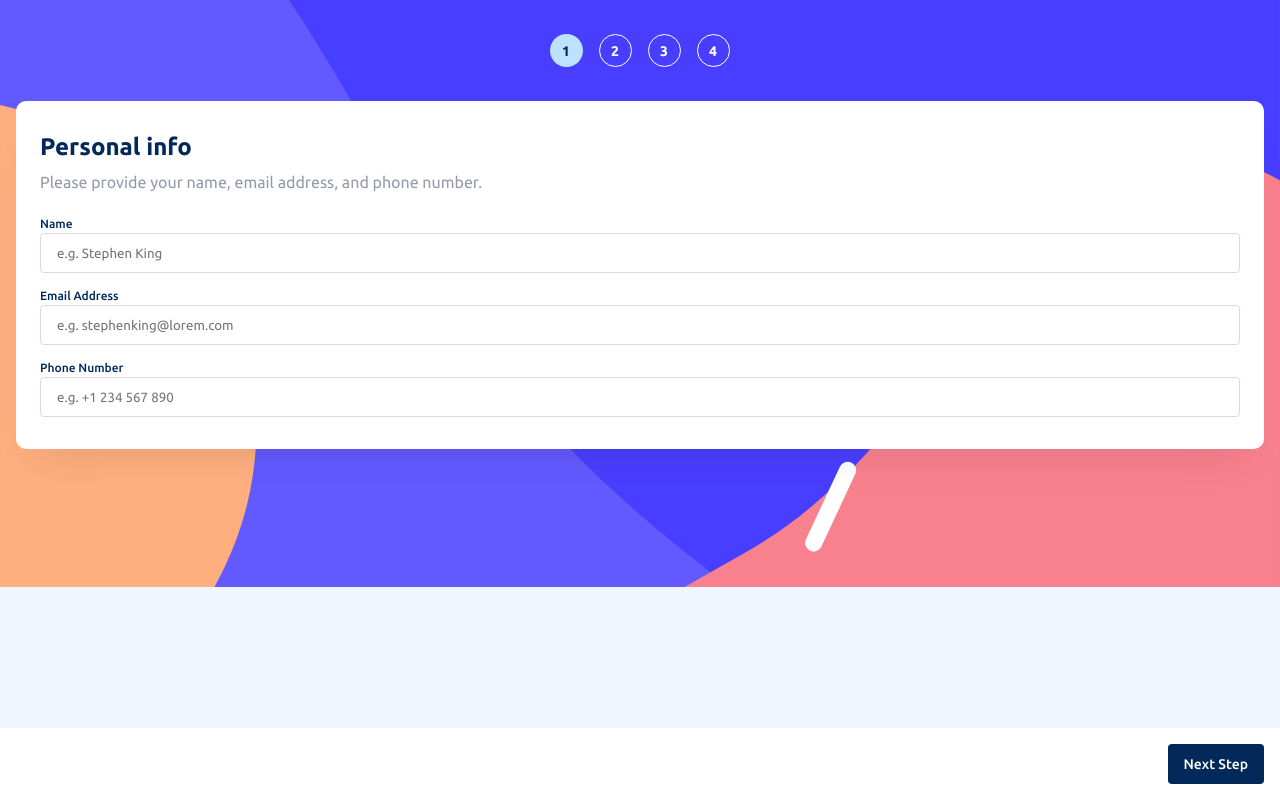
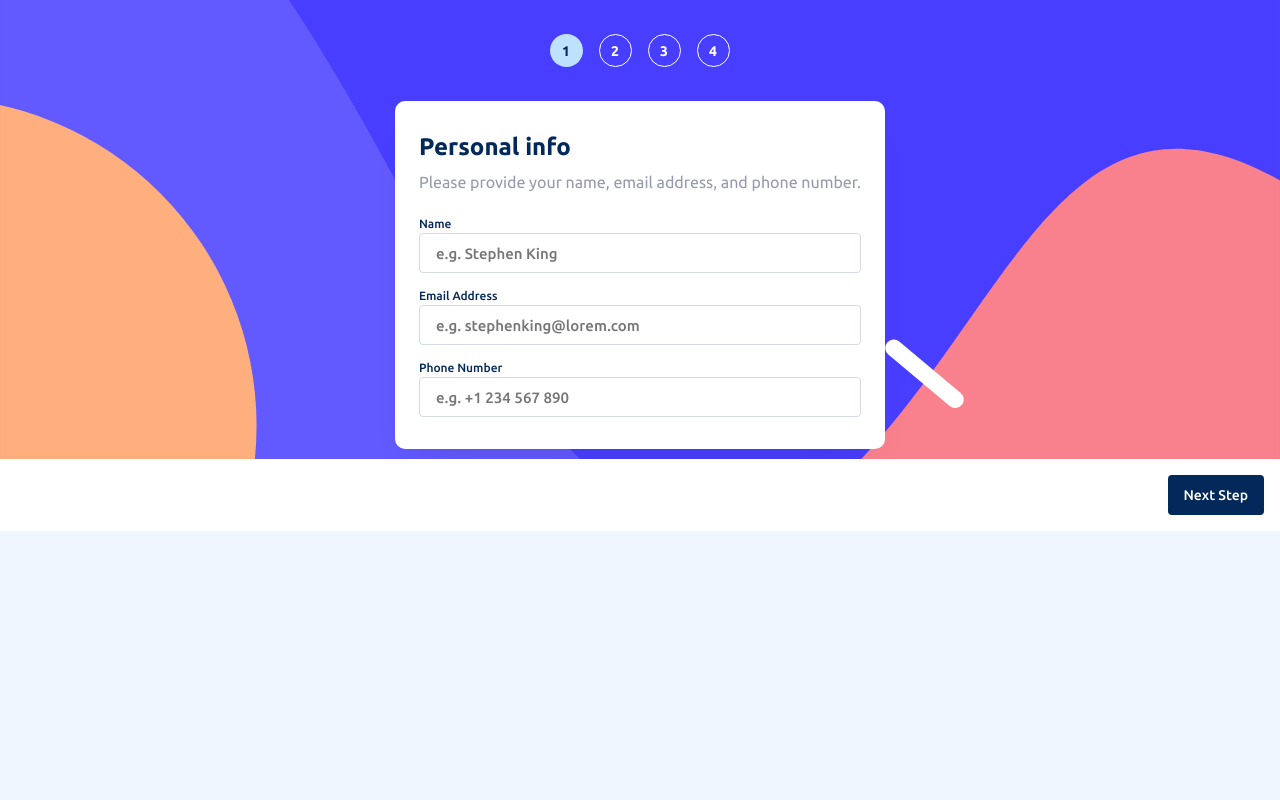
Before and after one commit to Zuzuu1992/Multi-step-form---Front, a React (Vite) app: page / in a window 1280 px wide. Built offline with nearby package versions, Linux system fonts and the light colour scheme.

Commit message:
feat:work on first page responsive

```diff
--- a/src/App.tsx
+++ b/src/App.tsx
@@ -1,6 +1,6 @@
 import styled from "styled-components";
 import { BrowserRouter as Router, Routes, Route } from "react-router-dom";
-import Background from "../src/assets/bg-sidebar-mobile.svg";
+// import Background from "../src/assets/bg-sidebar-mobile.svg";
 import PersonalInfo from "./pages/PersonalInfo";
 import SelectPlan from "./pages/SelectPlan";
 import PickAddOns from "./pages/PickAddOns";
@@ -26,11 +26,15 @@ function App() {
 export default App;
 
 const Main = styled.div`
-  background-image: url(${Background});
   width: 100%;
-  height: 100%;
-  background-repeat: no-repeat;
-  background-size: 100%;
+  /* height: 100%; */
+  /* background-repeat: no-repeat; */
+  /* background-size: 100%; */
   position: relative;
   /* display: flex; */
+  @media (min-width: 1440px) {
+    /* background-color: red; */
+    background: var(--BG, #eff5ff);
+    padding: 154px 250px;
+  }
 `;
--- a/src/components/Pagination.tsx
+++ b/src/components/Pagination.tsx
@@ -1,5 +1,7 @@
 import styled from "styled-components";
 import { useLocation, useNavigate } from "react-router-dom";
+import BackgroundDesktop from "../assets/bg-sidebar-desktop.svg";
+import { useEffect, useState } from "react";
 
 interface PaginationProps {
   activePage: number;
@@ -8,9 +10,102 @@ interface PaginationProps {
 function Pagination({ activePage }: PaginationProps) {
   const navigate = useNavigate();
   const location = useLocation();
+  const [isDesktop, setIsDesktop] = useState(window.innerWidth >= 1440);
 
-  {
+  const handleResize = () => {
+    setIsDesktop(window.innerWidth >= 1440);
+  };
+
+  useEffect(() => {
+    window.addEventListener("resize", handleResize);
+
+    return () => {
+      window.removeEventListener("resize", handleResize);
+    };
+  }, []);
+
   return (
+    <>
+      {isDesktop ? (
+        <NumberBox>
+          <DesktopWrapper>
+            <Number
+              style={{
+                background: location.pathname === "/" ? "#bee2fd" : "none",
+                color: location.pathname === "/" ? "#022959" : "white",
+                border: location.pathname === "/" ? "none" : "1px solid white",
+              }}
+              onClick={() => {
+                navigate("/");
+              }}
+            >
+              1
+            </Number>
+            <StepTextBox>
+              <StepNumber>STEP 1</StepNumber>
+              <StepTiTle>YOUR INFO</StepTiTle>
+            </StepTextBox>
+          </DesktopWrapper>
+          <DesktopWrapper>
+            <Number
+              style={{
+                background: location.pathname === "/plan" ? "#bee2fd" : "none",
+                color: location.pathname === "/plan" ? "#022959" : "white",
+                border:
+                  location.pathname === "/plan" ? "none" : "1px solid white",
+              }}
+              onClick={() => {
+                navigate("/plan");
+              }}
+            >
+              2
+            </Number>
+            <StepTextBox>
+              <StepNumber>STEP 2</StepNumber>
+              <StepTiTle>SELECT PLAN</StepTiTle>
+            </StepTextBox>
+          </DesktopWrapper>
+          <DesktopWrapper>
+            <Number
+              style={{
+                background: location.pathname === "/pick" ? "#bee2fd" : "none",
+                color: location.pathname === "/pick" ? "#022959" : "white",
+                border:
+                  location.pathname === "/pick" ? "none" : "1px solid white",
+              }}
+              onClick={() => {
+                navigate("/pick");
+              }}
+            >
+              3
+            </Number>
+            <StepTextBox>
+              <StepNumber>STEP 3</StepNumber>
+              <StepTiTle>ADD-ONS</StepTiTle>
+            </StepTextBox>
+          </DesktopWrapper>
+          <DesktopWrapper>
+            <Number
+              style={{
+                background:
+                  location.pathname === "/finish" ? "#bee2fd" : "none",
+                color: location.pathname === "/finish" ? "#022959" : "white",
+                border:
+                  location.pathname === "/finish" ? "none" : "1px solid white",
+              }}
+              onClick={() => {
+                navigate("/finish");
+              }}
+            >
+              4
+            </Number>
+            <StepTextBox>
+              <StepNumber>STEP 4</StepNumber>
+              <StepTiTle>SUMMARY</StepTiTle>
+            </StepTextBox>
+          </DesktopWrapper>
+        </NumberBox>
+      ) : (
         <NumberBox>
           <Number
             style={{
@@ -28,7 +123,8 @@ function Pagination({ activePage }: PaginationProps) {
             style={{
               background: location.pathname === "/plan" ? "#bee2fd" : "none",
               color: location.pathname === "/plan" ? "#022959" : "white",
-            border: location.pathname === "/plan" ? "none" : "1px solid white",
+              border:
+                location.pathname === "/plan" ? "none" : "1px solid white",
             }}
             onClick={() => {
               navigate("/plan");
@@ -40,7 +136,8 @@ function Pagination({ activePage }: PaginationProps) {
             style={{
               background: location.pathname === "/pick" ? "#bee2fd" : "none",
               color: location.pathname === "/pick" ? "#022959" : "white",
-            border: location.pathname === "/pick" ? "none" : "1px solid white",
+              border:
+                location.pathname === "/pick" ? "none" : "1px solid white",
             }}
             onClick={() => {
               navigate("/pick");
@@ -62,8 +159,9 @@ function Pagination({ activePage }: PaginationProps) {
             4
           </Number>
         </NumberBox>
+      )}
+    </>
   );
-  }
 }
 
 export default Pagination;
@@ -71,7 +169,35 @@ export default Pagination;
 const NumberBox = styled.div`
   display: flex;
   column-gap: 16px;
+  @media (min-width: 1440px) {
+    flex-direction: column;
+    background-image: url(${BackgroundDesktop});
+    background-size: 274px;
+    background-repeat: no-repeat;
+    padding: 40px 32px;
+    row-gap: 32px;
+    border-radius: 10px;
+    flex-grow: 1;
+    height: 100%;
+
+    /* width: 39%; */
+    height: 100%;
+    /* width: 40%; */
+  }
 `;
+
+// const NumberBoxDesktop = styled.div`
+//   display: block;
+//   display: flex;
+//   column-gap: 16px;
+//   @media (min-width: 1440px) {
+//     flex-direction: column;
+//     background-image: url(${BackgroundDesktop});
+//     background-repeat: no-repeat;
+//     padding: 40px 32px;
+//     row-gap: 32px;
+//   }
+// `;
 
 const Number = styled.button`
   border-radius: 50%;
@@ -93,3 +219,35 @@ const Number = styled.button`
   text-transform: uppercase;
   cursor: pointer;
 `;
+
+const DesktopWrapper = styled.div`
+  display: flex;
+  column-gap: 16px;
+  align-items: center;
+`;
+
+const StepTextBox = styled.div`
+  display: flex;
+  flex-direction: column;
+  row-gap: 4px;
+`;
+
+const StepNumber = styled.div`
+  color: var(--Light-Blue, #abbcff);
+  font-family: Ubuntu;
+  font-size: 12px;
+  font-style: normal;
+  font-weight: 400;
+  line-height: normal;
+`;
+
+const StepTiTle = styled.div`
+  color: var(--White, #fff);
+  font-family: Ubuntu;
+  font-size: 14px;
+  font-style: normal;
+  font-weight: 700;
+  line-height: normal;
+  letter-spacing: 1px;
+  text-transform: uppercase;
+`;
--- a/src/index.css
+++ b/src/index.css
@@ -22,7 +22,8 @@
 html,
 body {
   width: 100%;
-  height: 100%;
+  /* height: 100%; */
+  height: 100vh;
   /* font-family: "Ubuntu", sans-serif !important; */
 }
 
@@ -31,5 +32,5 @@ body {
 }
 
 #root {
-  height: 100%;
+  /* height: 100%; */
 }
--- a/src/pages/FinishingUp.tsx
+++ b/src/pages/FinishingUp.tsx
@@ -5,6 +5,7 @@ import useActivePage from "../store/useActivePage";
 import { useNavigate } from "react-router-dom";
 import Thank from "../components/Thank";
 import { useState } from "react";
+import Background from "../assets/bg-sidebar-mobile.svg";
 
 function FinishingUp() {
   const activePage = useActivePage((state) => state.activePage);
@@ -63,6 +64,17 @@ function FinishingUp() {
 
 export default FinishingUp;
 
+const Option = styled.div`
+  display: flex;
+  flex-direction: column;
+  align-items: center;
+  row-gap: 34px;
+  background-image: url(${Background});
+  background-repeat: no-repeat;
+  background-size: 100%;
+  height: 30%;
+`;
+
 const Process = styled.div`
   display: flex;
   flex-direction: column;
@@ -71,13 +83,6 @@ const Process = styled.div`
   /* padding: 34px 16px; */
   padding: 34px 16px 82px 16px;
   width: 100%;
-`;
-
-const Option = styled.div`
-  display: flex;
-  flex-direction: column;
-  align-items: center;
-  row-gap: 34px;
 `;
 
 const Card = styled.div`
--- a/src/pages/PersonalInfo.tsx
+++ b/src/pages/PersonalInfo.tsx
@@ -6,6 +6,9 @@ import { yupResolver } from "@hookform/resolvers/yup";
 import loginSchema from "../loginSchema";
 import { useFormStore } from "../store/useFormStore";
 import useActivePage from "../store/useActivePage";
+import Background from "../assets/bg-sidebar-mobile.svg";
+import BackgroundDesktop from "../assets/bg-sidebar-desktop.svg";
+import { useEffect, useState } from "react";
 
 interface FormData {
   name: string;
@@ -15,6 +18,20 @@ interface FormData {
 
 function PersonalInfo() {
   const navigate = useNavigate();
+  const [isDesktop, setIsDesktop] = useState(window.innerWidth >= 1440);
+
+  const handleResize = () => {
+    setIsDesktop(window.innerWidth >= 1440);
+  };
+
+  useEffect(() => {
+    window.addEventListener("resize", handleResize);
+
+    return () => {
+      window.removeEventListener("resize", handleResize);
+    };
+  }, []);
+
   const { inputInfo, setInputInfo } = useFormStore();
   const activePage = useActivePage((state) => state.activePage);
 
@@ -104,9 +121,12 @@ function PersonalInfo() {
                   // onBlur={handleInputBlur}
                 />
               </FillBox>
-              <Next>
-                <NextBtn type="submit">Next Step</NextBtn>
-              </Next>
+              {!isDesktop && (
+                <Next>
+                  <NextBtn type="submit">Next Step</NextBtn>
+                </Next>
+              )}
+              {isDesktop && <NextBtn type="submit">Next Step</NextBtn>}
             </Form>
           </Card>
         </Process>
@@ -117,6 +137,37 @@ function PersonalInfo() {
 
 export default PersonalInfo;
 
+const Option = styled.div`
+  display: flex;
+  flex-direction: column;
+  align-items: center;
+  row-gap: 34px;
+  background-image: url(${Background});
+  background-repeat: no-repeat;
+  background-size: 100%;
+  height: 30%;
+
+  @media (min-width: 1440px) {
+    /* background-image: url(${BackgroundDesktop});
+    background-size: 30%;
+    height: 100%;
+    align-items: flex-end;
+    background-color: white;
+    padding-right: 100px;
+    background-position: 16px 20px;
+    background-size: 34%; */
+    background-image: none;
+    /* background-color: yellow; */
+    background: var(--White, #fff);
+    /* height: 100%; */
+    /* height: auto; */
+    height: 600px;
+    padding: 16px;
+    border-radius: 15px;
+    align-items: stretch;
+  }
+`;
+
 const Process = styled.div`
   display: flex;
   flex-direction: column;
@@ -125,13 +176,16 @@ const Process = styled.div`
   /* padding: 34px 16px; */
   padding: 34px 16px 82px 16px;
   width: 100%;
-`;
-
-const Option = styled.div`
-  display: flex;
-  flex-direction: column;
-  align-items: center;
-  row-gap: 34px;
+  @media (min-width: 1440px) {
+    /* width: 60%; */
+    flex-direction: row;
+    column-gap: 0px;
+    align-items: flex-start;
+    padding: 0;
+    height: 100%;
+    justify-content: center;
+    width: auto;
+  }
 `;
 
 const Card = styled.div`
@@ -139,7 +193,14 @@ const Card = styled.div`
   border-radius: 10px;
   box-shadow: 0px 25px 40px -20px rgba(0, 0, 0, 0.1);
   padding: 32px 24px;
-  width: 100%;
+  /* width: 100%; */
+  @media (min-width: 1440px) {
+    padding: 40px 100px 32px 100px;
+    box-shadow: none;
+    /* flex-grow: 1; */
+    height: 100%;
+    width: 72%;
+  }
 `;
 
 const Chapter = styled.div`
@@ -147,6 +208,10 @@ const Chapter = styled.div`
   flex-direction: column;
   row-gap: 9px;
   margin-bottom: 22px;
+  @media (min-width: 1440px) {
+    margin-bottom: 35px;
+    row-gap: 11px;
+  }
 `;
 
 const Title = styled.div`
@@ -156,6 +221,9 @@ const Title = styled.div`
   font-style: normal;
   font-weight: 700;
   line-height: normal;
+  @media (min-width: 1440px) {
+    font-size: 32px;
+  }
 `;
 
 const Instruction = styled.div`
@@ -181,6 +249,10 @@ const Next = styled.div`
   position: absolute;
   bottom: 0;
   right: 0;
+  @media (min-width: 1440px) {
+    position: static;
+    padding: 92px 0px 0px 0px;
+  }
 `;
 
 // const Back = styled.div`
@@ -204,6 +276,18 @@ const NextBtn = styled.button`
   font-weight: 500;
   line-height: normal;
   border: none;
+  cursor: pointer;
+  transition: all 0.3s;
+  &:hover {
+    background: #164a8a;
+  }
+  @media (min-width: 1440px) {
+    font-size: 16px;
+    padding: 14px 24px;
+    width: 123px;
+    align-self: flex-end;
+    margin-top: 92px;
+  }
 `;
 
 const Form = styled.form`
@@ -211,12 +295,18 @@ const Form = styled.form`
   display: flex;
   flex-direction: column;
   row-gap: 16px;
+  @media (min-width: 1440px) {
+    row-gap: 24px;
+  }
 `;
 
 const FillBox = styled.div`
   display: flex;
   flex-direction: column;
   row-gap: 3px;
+  @media (min-width: 1440px) {
+    row-gap: 8px;
+  }
 `;
 
 const Input = styled.input`
@@ -225,7 +315,15 @@ const Input = styled.input`
   border: 1px solid var(--border-color, #d6d9e6);
   background: var(--white);
   font-family: "Ubuntu", sans-serif;
+  color: var(--Denim, #022959);
   padding-left: 16px;
+  font-size: 15px;
+  font-style: normal;
+  font-weight: 500;
+  line-height: normal;
+  @media (min-width: 1440px) {
+    font-size: 16px;
+  }
   ::placeholder {
     color: var(--coolGrey);
     font-family: "Ubuntu", sans-serif;
@@ -233,6 +331,9 @@ const Input = styled.input`
     font-style: normal;
     font-weight: 500;
     line-height: normal;
+    @media (min-width: 1440px) {
+      font-size: 16px;
+    }
   }
 `;
 
@@ -243,6 +344,9 @@ const Label = styled.label`
   font-style: normal;
   font-weight: 500;
   line-height: normal;
+  @media (min-width: 1440px) {
+    font-size: 14px;
+  }
 `;
 
 const ErrorLabelBox = styled.div`
@@ -259,4 +363,6 @@ const ErrorMessage = styled.p`
   font-style: normal;
   font-weight: 500;
   line-height: normal;
+  @media (min-width: 1440px) {
+  }
 `;
--- a/src/pages/PickAddOns.tsx
+++ b/src/pages/PickAddOns.tsx
@@ -3,6 +3,7 @@ import styled from "styled-components";
 import AddOns from "../components/AddOns";
 import useActivePage from "../store/useActivePage";
 import { useNavigate } from "react-router-dom";
+import Background from "../assets/bg-sidebar-mobile.svg";
 
 function PickAddOns() {
   const activePage = useActivePage((state) => state.activePage);
@@ -43,6 +44,17 @@ function PickAddOns() {
 
 export default PickAddOns;
 
+const Option = styled.div`
+  display: flex;
+  flex-direction: column;
+  align-items: center;
+  row-gap: 34px;
+  background-image: url(${Background});
+  background-repeat: no-repeat;
+  background-size: 100%;
+  height: 30%;
+`;
+
 const Process = styled.div`
   display: flex;
   flex-direction: column;
@@ -53,12 +65,6 @@ const Process = styled.div`
   width: 100%;
 `;
 
-const Option = styled.div`
-  display: flex;
-  flex-direction: column;
-  align-items: center;
-  row-gap: 34px;
-`;
 
 const Card = styled.div`
   background-color: var(--white);
--- a/src/pages/SelectPlan.tsx
+++ b/src/pages/SelectPlan.tsx
@@ -4,6 +4,7 @@ import Plan from "../components/Plan";
 import useActivePage from "../store/useActivePage";
 import { useNavigate } from "react-router-dom";
 import { useSelectedPlanStore } from "../store/useSelectedPlanStore";
+import Background from "../assets/bg-sidebar-mobile.svg";
 
 function SelectPlan() {
   const activePage = useActivePage((state) => state.activePage);
@@ -50,6 +51,19 @@ function SelectPlan() {
 
 export default SelectPlan;
 
+
+const Option = styled.div`
+  display: flex;
+  flex-direction: column;
+  align-items: center;
+  row-gap: 34px;
+  position: relative;
+  background-image: url(${Background});
+  background-repeat: no-repeat;
+  background-size: 100%;
+  height: 30%;
+`;
+
 const Process = styled.div`
   display: flex;
   flex-direction: column;
@@ -58,14 +72,6 @@ const Process = styled.div`
   /* padding: 34px 16px; */
   padding: 34px 16px 82px 16px;
   width: 100%;
-`;
-
-const Option = styled.div`
-  display: flex;
-  flex-direction: column;
-  align-items: center;
-  row-gap: 34px;
-  position: relative;
 `;
 
 const Card = styled.div`
--- a/src/pages/ThankYou.tsx
+++ b/src/pages/ThankYou.tsx
@@ -2,6 +2,7 @@ import Pagination from "../components/Pagination";
 import styled from "styled-components";
 import Thank from "../components/Thank";
 import useActivePage from "../store/useActivePage";
+import Background from "../assets/bg-sidebar-mobile.svg";
 
 function FinishingUp() {
   const activePage = useActivePage((state) => state.activePage);
@@ -21,6 +22,17 @@ function FinishingUp() {
 
 export default FinishingUp;
 
+const Option = styled.div`
+  display: flex;
+  flex-direction: column;
+  align-items: center;
+  row-gap: 34px;
+  background-image: url(${Background});
+  background-repeat: no-repeat;
+  background-size: 100%;
+  height: 30%;
+`;
+
 const Process = styled.div`
   display: flex;
   flex-direction: column;
@@ -31,13 +43,6 @@ const Process = styled.div`
   width: 100%;
 `;
 
-const Option = styled.div`
-  display: flex;
-  flex-direction: column;
-  align-items: center;
-  row-gap: 34px;
-`;
-
 const Card = styled.div`
   background-color: var(--white);
   border-radius: 10px;
```
Also changed, not shown: src/components/EntryForm.tsx (+7 -1 lines). Lines whose indentation alone changed are shown as unchanged.
